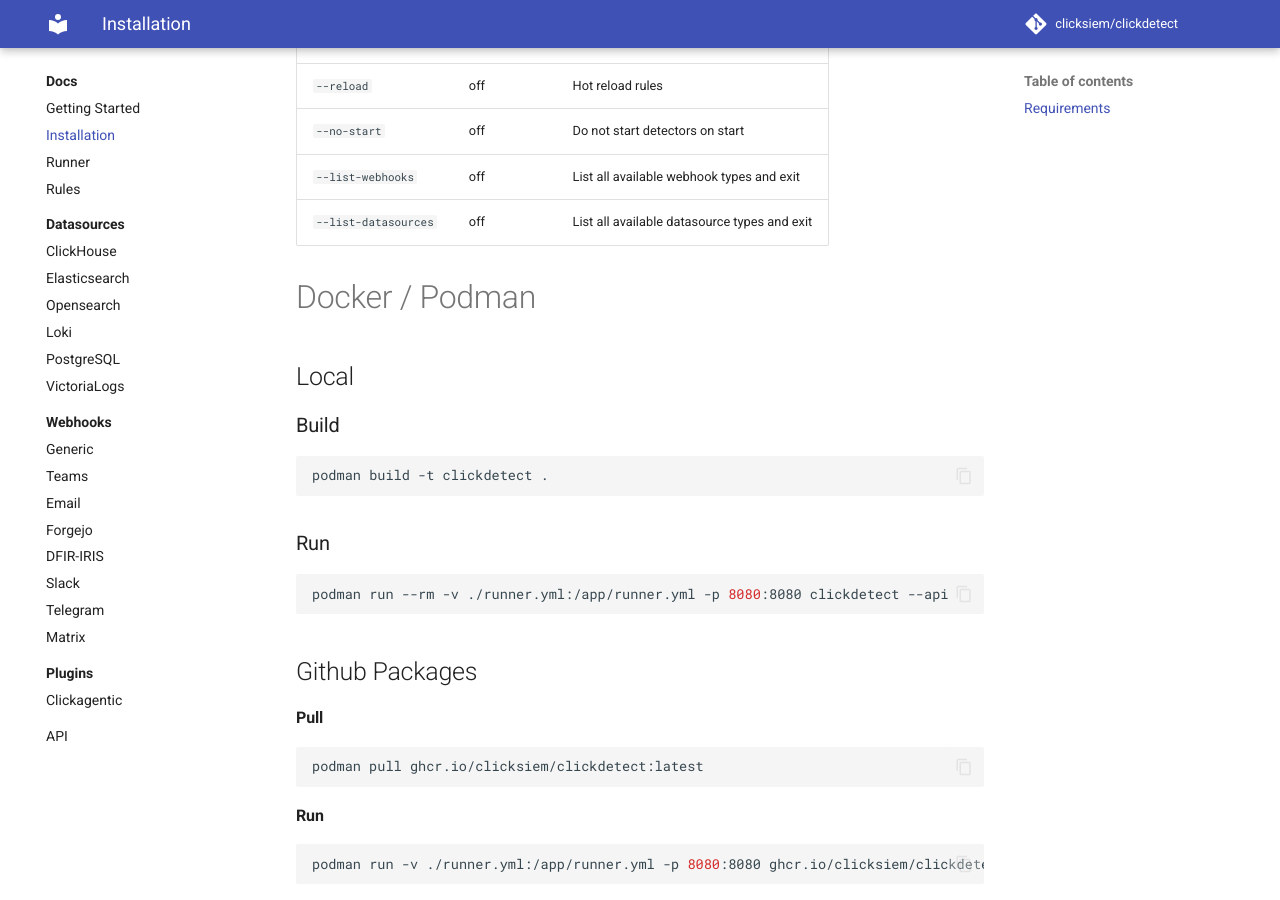
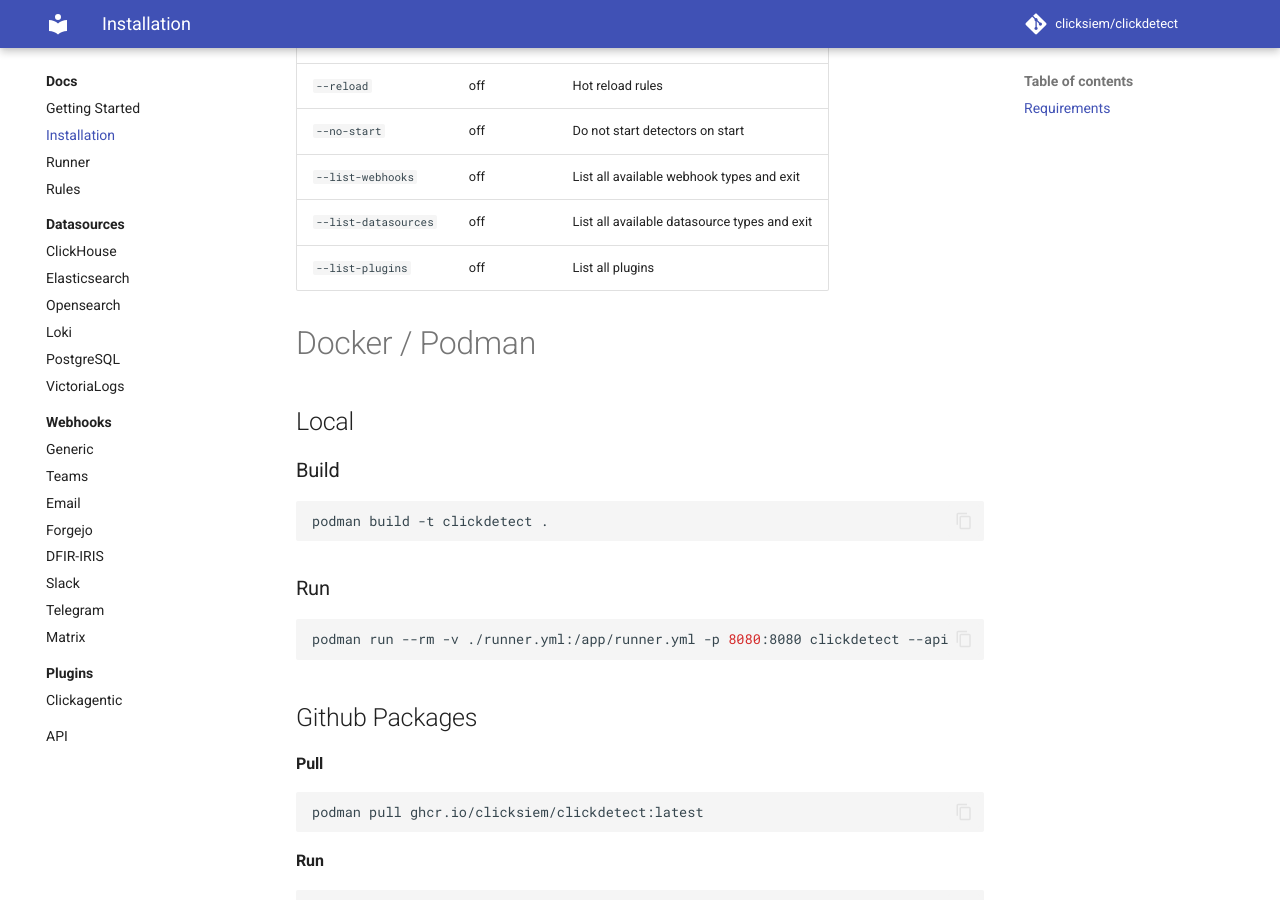
Before and after one commit to clicksiem/clickdetect, an MkDocs documentation site: the page built from docs/docs/installation.md, in a window 1280 px wide and 900 px high, scrolled down 1185 px. Built offline with MkDocs 1.6.1 and Material for MkDocs 9.7.7, drawn with Linux system fonts in a browser that asks for light colours; plug-ins that fetch from the network failed and are left out; comment, search, counter and statistics services are not loaded.

Commit message:
chore(docs): update trivial doc about new plugin list

```diff
--- a/docs/docs/installation.md
+++ b/docs/docs/installation.md
@@ -44,6 +44,7 @@ uv run clickdetect [OPTIONS]
 | `--no-start` | off | Do not start detectors on start |
 | `--list-webhooks` | off | List all available webhook types and exit |
 | `--list-datasources` | off | List all available datasource types and exit |
+| `--list-plugins` | off | List all plugins |
 
 
 # Docker / Podman
```
Also changed, not shown: README.md.
